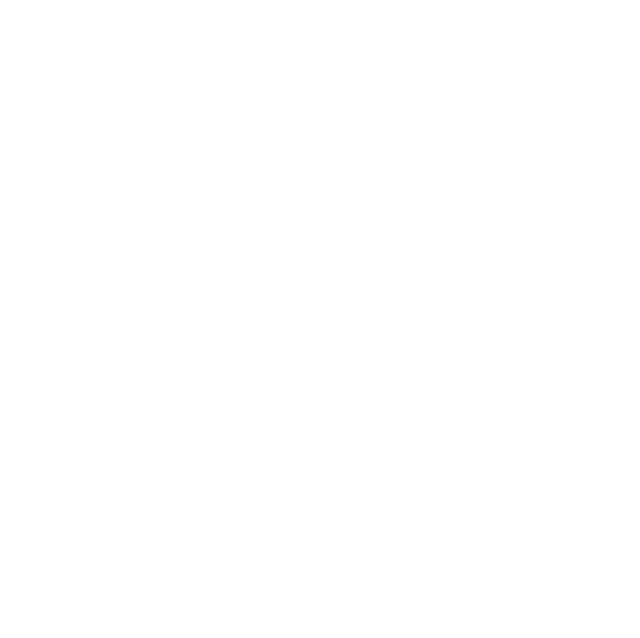
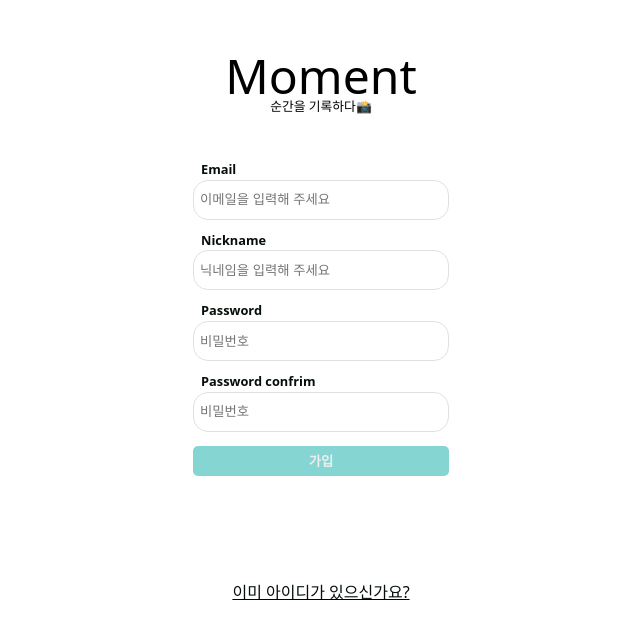
Before and after one commit to kimgyul11/moment, a React (Vite) app: page /sign-up in a window 1280 px wide. Shown: the part 128-766 px from the top of the page, without its empty margins (319-959 px from the left). Built offline with nearby package versions, Linux system fonts and the light colour scheme.

Commit message:
회원가입 완료

```diff
--- a/package.json
+++ b/package.json
@@ -10,6 +10,7 @@
     "preview": "vite preview"
   },
   "dependencies": {
+    "firebase": "^10.4.0",
     "react": "^18.2.0",
     "react-dom": "^18.2.0",
     "react-router-dom": "^6.14.2",
--- a/src/App.jsx
+++ b/src/App.jsx
@@ -1,5 +1,46 @@
+import { RouterProvider, createBrowserRouter } from "react-router-dom";
+import Layout from "./components/Layout";
+import Home from "./pages/Home";
+import Signup from "./pages/Signup";
+import Login from "./pages/Login";
+import { createGlobalStyle } from "styled-components";
+import reset from "styled-reset";
+
+const GlobalStyles = createGlobalStyle`
+  ${reset};
+  *{
+    box-sizing: border-box;
+  }
+  body{
+    font-family: system-ui, -apple-system, BlinkMacSystemFont, 'Segoe UI', Roboto, Oxygen, Ubuntu, Cantarell, 'Open Sans', 'Helvetica Neue', sans-serif;
+  }
+  a{
+    text-decoration: none;
+  }
+`;
+
+const router = createBrowserRouter([
+  {
+    path: "/",
+    element: <Layout />,
+    children: [
+      {
+        path: "",
+        element: <Home />,
+      },
+    ],
+  },
+  { path: "/sign-up", element: <Signup /> },
+  { path: "/login", element: <Login /> },
+]);
+
 function App() {
-  return <></>;
+  return (
+    <>
+      <GlobalStyles />
+      <RouterProvider router={router} />
+    </>
+  );
 }
 
 export default App;
--- /dev/null
+++ b/src/components/Layout.jsx
@@ -0,0 +1,12 @@
+import { Outlet } from "react-router-dom";
+
+const Layout = () => {
+  return (
+    <div>
+      레이아웃
+      <Outlet />
+    </div>
+  );
+};
+
+export default Layout;
--- a/src/pages/Home.jsx
+++ b/src/pages/Home.jsx
@@ -1,7 +1,5 @@
-import React from "react";
-
 const Home = () => {
-  return <div></div>;
+  return <div>홈화면</div>;
 };
 
 export default Home;
--- a/src/pages/Login.jsx
+++ b/src/pages/Login.jsx
@@ -1,5 +1,5 @@
 const Login = () => {
-  return <div></div>;
+  return <div>로그인 페이지</div>;
 };
 
 export default Login;
--- a/src/pages/Profile.jsx
+++ b/src/pages/Profile.jsx
@@ -1,7 +1,7 @@
 import React from "react";
 
 const Profile = () => {
-  return <div></div>;
+  return <div>프로필</div>;
 };
 
 export default Profile;
--- a/src/pages/Signup.jsx
+++ b/src/pages/Signup.jsx
@@ -1,7 +1,168 @@
-import React from "react";
+import { createUserWithEmailAndPassword, updateProfile } from "firebase/auth";
+import { useState } from "react";
+import styled from "styled-components";
+import { auth } from "../utils/firebase";
+import { Link, useNavigate } from "react-router-dom";
+
+const Wrap = styled.div`
+  width: 100%;
+  height: 100vh;
+  display: flex;
+  justify-content: center;
+  align-items: center;
+  flex-direction: column;
+`;
+const Title = styled.div`
+  display: flex;
+  flex-direction: column;
+  justify-content: center;
+  align-items: center;
+  margin-bottom: 50px;
+  -webkit-user-select: none;
+  -moz-user-select: none;
+  -ms-user-select: none;
+  user-select: none;
+  h1 {
+    font-size: 3rem;
+    line-height: 3rem;
+  }
+  em {
+    font-size: 0.8rem;
+    font-style: normal;
+    text-align: end;
+  }
+`;
+const Form = styled.form`
+  width: 20%;
+  height: 80%;
+  display: flex;
+  flex-direction: column;
+  justify-content: center;
+  @media (max-width: 800px) {
+    width: 80%;
+  }
+`;
+const Lable = styled.label`
+  font-size: 0.8rem;
+  margin-left: 8px;
+  margin-bottom: 4px;
+  font-weight: bold;
+  color: #050f07;
+`;
+const Input = styled.input`
+  height: 40px;
+  border: 1px solid #e0e0e0;
+  border-radius: 15px;
+  padding: 6px;
+  margin-bottom: 14px;
+  &:focus {
+    border: 1px solid #85d6d3;
+    outline: none;
+  }
+`;
+const Button = styled.button`
+  border: none;
+  border-radius: 5px;
+  height: 30px;
+  background-color: #85d6d3;
+  color: #eee;
+  font-weight: bold;
+  cursor: pointer;
+`;
+const Linkbtn = styled.p`
+  a {
+    text-decoration: none;
+    color: #050f07;
+  }
+
+  text-decoration: underline;
+  cursor: pointer;
+`;
 
 const Signup = () => {
-  return <div></div>;
+  const navigate = useNavigate();
+  const [userName, setuserName] = useState("");
+  const [password, setPassword] = useState("");
+  const [email, setEmail] = useState("");
+  const onChange = (e) => {
+    const {
+      target: { name },
+    } = e;
+    const {
+      target: { value },
+    } = e;
+    if (name === "email") {
+      setEmail(value);
+    }
+    if (name === "password") {
+      setPassword(value);
+    }
+    if (name === "nickname") {
+      setuserName(value);
+    }
+  };
+  const onSubmit = async (e) => {
+    e.preventDefault();
+    if (userName === "" || email === "" || password === "") return;
+    try {
+      const credentials = await createUserWithEmailAndPassword(
+        auth,
+        email,
+        password
+      );
+      console.log(credentials);
+      await updateProfile(credentials.user, { displayName: userName });
+    } catch (e) {
+      console.log(e);
+    }
+    console.log(userName, password, email);
+  };
+  return (
+    <Wrap>
+      <Form onSubmit={onSubmit}>
+        <Title>
+          <h1>Moment</h1>
+          <em>순간을 기록하다📸</em>
+        </Title>
+        <Lable>Email</Lable>
+        <Input
+          type="email"
+          placeholder="이메일을 입력해 주세요"
+          value={email}
+          onChange={onChange}
+          name="email"
+        />
+        <Lable>Nickname</Lable>
+        <Input
+          type="text"
+          placeholder="닉네임을 입력해 주세요"
+          value={userName}
+          onChange={onChange}
+          name="nickname"
+        />
+        <Lable>Password</Lable>
+        <Input
+          type="password"
+          placeholder="비밀번호"
+          value={password}
+          onChange={onChange}
+          name="password"
+        />
+        <Lable>Password confrim</Lable>
+        <Input
+          type="password"
+          placeholder="비밀번호"
+          value={password}
+          onChange={onChange}
+          name="password"
+        />
+        <Button>가입</Button>
+      </Form>
+      <Linkbtn>
+        <Link to="/login">이미 아이디가 있으신가요?</Link>
+      </Linkbtn>
+    </Wrap>
+  );
 };
 
 export default Signup;
--- /dev/null
+++ b/src/utils/firebase.jsx
@@ -0,0 +1,16 @@
+import { initializeApp } from "firebase/app";
+import { getAuth } from "firebase/auth";
+
+const firebaseConfig = {
+  apiKey: "AIzaSyDujLk3I5rTRshiDkIjHcNrcJmEX73JZZo",
+  authDomain: "moment-b15ab.firebaseapp.com",
+  projectId: "moment-b15ab",
+  storageBucket: "moment-b15ab.appspot.com",
+  messagingSenderId: "1043206803983",
+  appId: "1:1043206803983:web:4b51ef18393e9b7006897a",
+};
+
+// Initialize Firebase
+const app = initializeApp(firebaseConfig);
+
+export const auth = getAuth(app);
```
Also changed, not shown: 1 other file (tests, documents, lock files or other folders).
